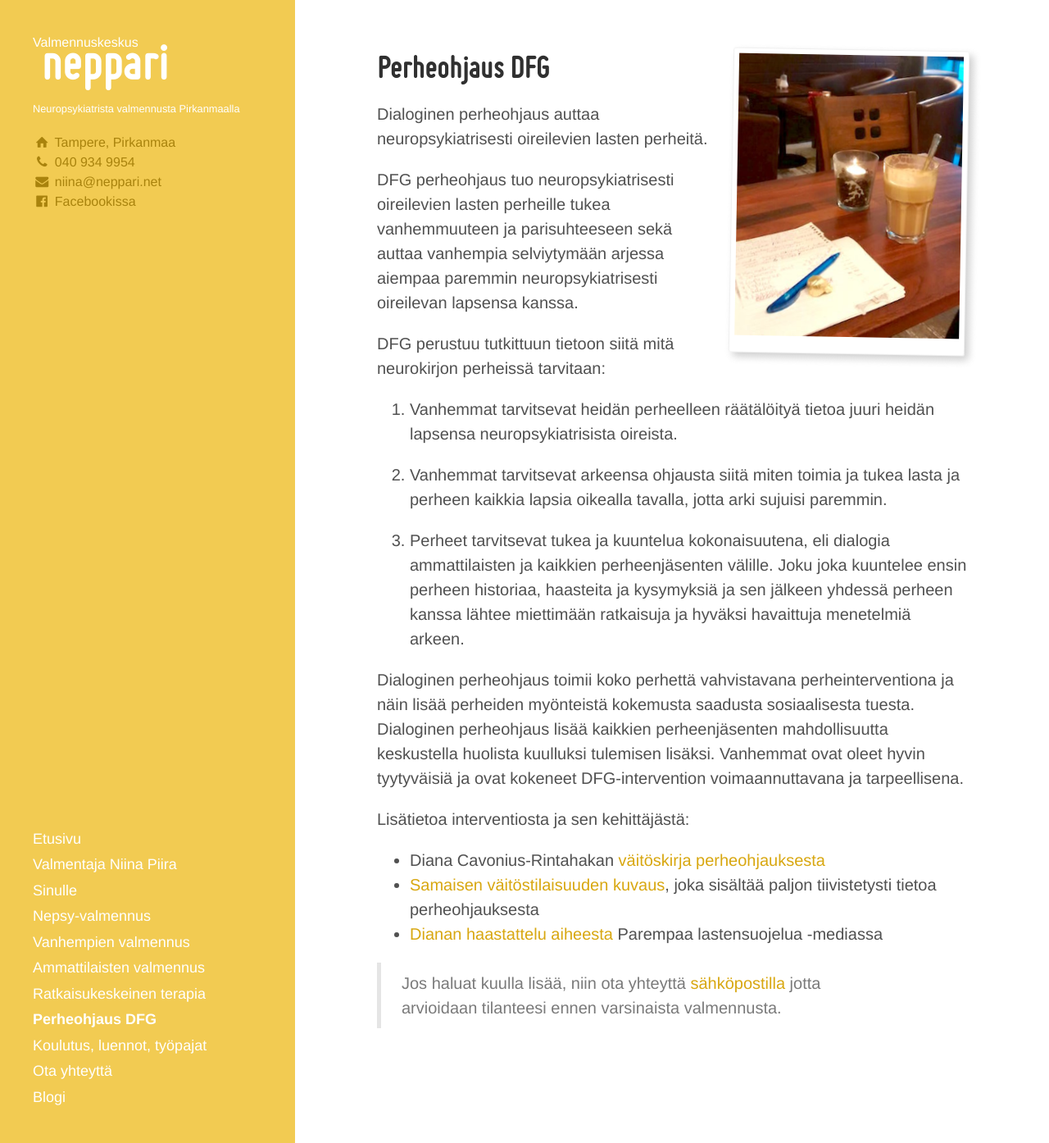
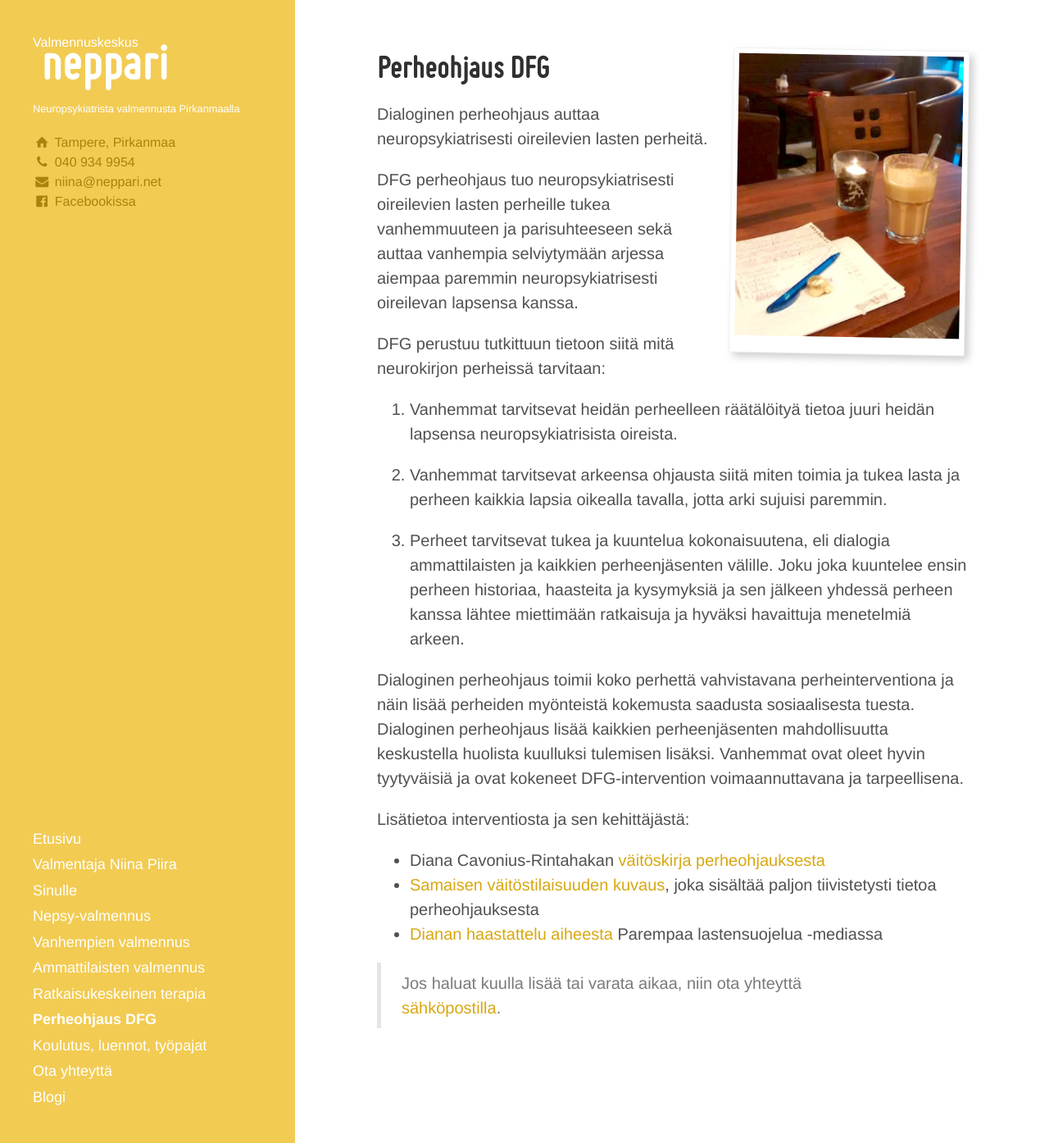
Before and after one commit to niinapiira/neppari.net, a Jekyll site: the page built from perheohjaus-dfg.md, in a window 1280 px wide and 1394 px high. Shown: the whole window at 82% size. Built offline with Jekyll 4.4.1, drawn with Linux system fonts in a browser that asks for light colours.

Commit message:
Update perheohjaus-dfg.md

```diff
--- a/perheohjaus-dfg.md
+++ b/perheohjaus-dfg.md
@@ -25,4 +25,4 @@ Lisätietoa interventiosta ja sen kehittäjästä:
 - [Samaisen väitöstilaisuuden kuvaus](https://www.tuni.fi/fi/ajankohtaista/diana-cavonius-rintahaka-dialoginen-perheohjaus-auttaa-neuropsykiatrisesti), joka sisältää paljon tiivistetysti tietoa perheohjauksesta
 - [Dianan haastattelu aiheesta](https://www.parempaalastensuojelua.fi/fi/uutinen/tieteessa-diana-cavonius-rintahaka) Parempaa lastensuojelua -mediassa
 
-> Jos haluat kuulla lisää, niin ota yhteyttä [sähköpostilla](/ota-yhteytta) jotta arvioidaan tilanteesi ennen varsinaista valmennusta.
+> Jos haluat kuulla lisää tai varata aikaa, niin ota yhteyttä [sähköpostilla](/ota-yhteytta).
```
